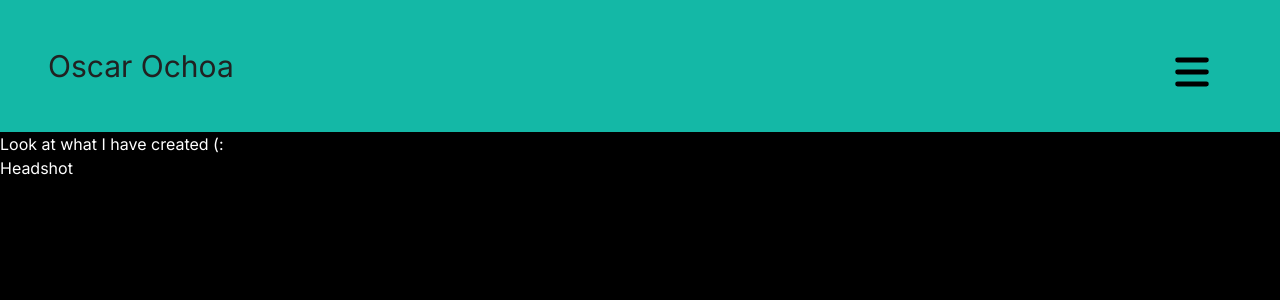
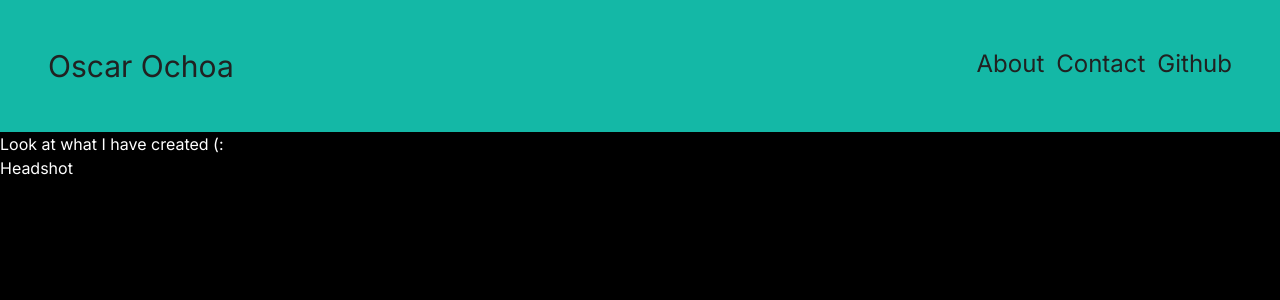
Before and after one commit to bustyAI/portfolio, a Next.js app: page / in a window 1280 px wide. Shown: the top 300 px of the page. Built offline with nearby package versions, Linux system fonts and the light colour scheme.

Commit message:
adding navbar links

```diff
--- a/app/globals.css
+++ b/app/globals.css
@@ -19,10 +19,6 @@ body {
   @apply h-12 w-12
 }
 
-.navbar__menu_icon {
-  @apply outline-none absolute right-0 top-0 transition-all duration-300 ease-in-out
-}
-
 .navbar__text {
   @apply text-dark-gray sm:text-lg md:text-lg lg:text-2xl
 }
--- a/app/page.js
+++ b/app/page.js
@@ -1,5 +1,6 @@
 import Image from 'next/image'
 import { Headshot, Navbar } from '@/components'
+import Link from 'next/link'
 
 export default function Home() {
   return (
--- a/components/Menu.jsx
+++ /dev/null
@@ -1,54 +0,0 @@
-"use client"
-import React from 'react'
-import { useState } from 'react'
-import { IconContext } from 'react-icons'
-import { HiMenu, HiOutlineMenuAlt1 } from 'react-icons/hi'
-
-
-
-const Menu = () => {
-
-    const [isHovered, setIsHoverd] = useState(false);
-    let [isMenuClicked, setMenuClicked] = useState(false);
-
-    const handelMenuClick = () => {
-        setMenuClicked(!isMenuClicked);
-    }
-
-    return (
-        <div className='flex flex-row relative'>
-            <div className=' bg-white'>
-                <IconContext.Provider value={{ color: 'black' }}>
-                    <button
-                        className={` navbar__menu_icon ${isHovered ? 'transform scale-110' : ''}`}
-                        onMouseEnter={() => setIsHoverd(true)}
-                        onMouseLeave={() => setIsHoverd(false)}
-                        onMouseDown={() => handelMenuClick()}
-                    >
-                        {isHovered ? <HiOutlineMenuAlt1 className='navbar__menu' /> : <HiMenu className='navbar__menu' />}
-                    </button>
-                </IconContext.Provider>
-                <div className={`${isMenuClicked ? '' : 'hidden'}`}>
-                    <div className='flex flex-col mt-12'>
-
-                        <button
-                            className='navbar__text'>
-                            Projects
-                        </button>
-                        <button
-                            className='navbar__text'>
-                            Resume
-                        </button>
-                        <button
-                            className='navbar__text'>
-                            Github
-                        </button>
-                    </div>
-                </div>
-
-            </div>
-        </div>
-    )
-}
-
-export default Menu
--- a/components/Navbar.jsx
+++ b/components/Navbar.jsx
@@ -1,12 +1,19 @@
 import React from 'react'
-import { Menu } from '.'
+import Link from 'next/link'
 
 const Navbar = () => {
   return (
-    <div className='navbar'>
+    <nav className='navbar'>
         <p className='navbar__name mx-12 my-12'>Oscar Ochoa</p>
-        <p className='mx-16 my-12'><Menu/></p>
-    </div>
+        <p className='mx-16 my-12'></p>
+
+        <div className='flex flex-row navbar__text space-x-3 mt-12 mx-12 '>
+          <Link href=''>About</Link>
+          <Link href=''>Contact</Link>
+          <Link href=''>Github</Link>
+
+        </div>
+    </nav>
   )
 }
 
--- a/components/index.jsx
+++ b/components/index.jsx
@@ -1,9 +1,7 @@
 import Headshot from "./Headshot";
 import Navbar from "./Navbar";
-import Menu from "./Menu";
 
 export {
     Headshot,
     Navbar,
-    Menu
 }
```
